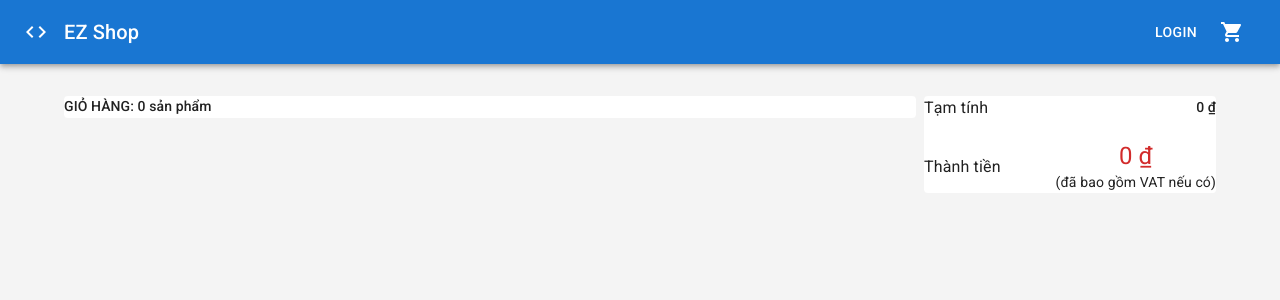
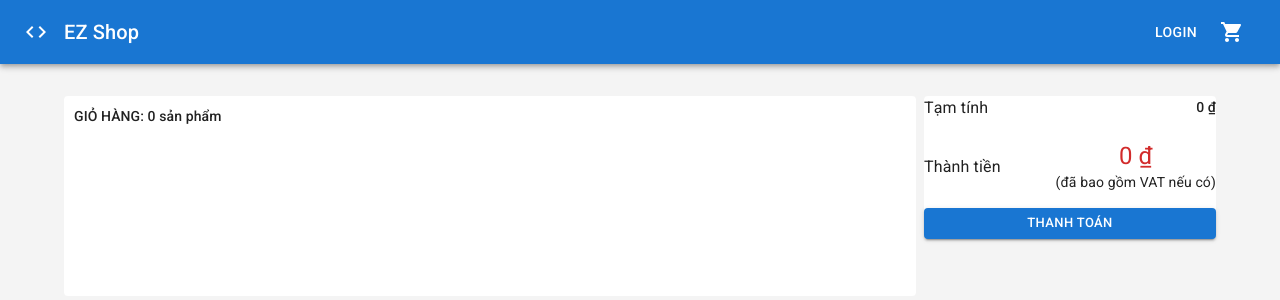
Before and after one commit to hiiamsiro/react-shop, a React (Create React App) app: page /cart in a window 1280 px wide. Shown: the top 300 px of the page. Built offline with nearby package versions, Linux system fonts and the light colour scheme.

Commit message:
Fix update quantity cart and add checkout button

```diff
--- a/public/index.html
+++ b/public/index.html
@@ -28,7 +28,7 @@
       rel="stylesheet"
       href="https://fonts.googleapis.com/css?family=Roboto:300,400,500,700&display=swap"
     />
-    <title>React App</title>
+    <title>EZ Shop</title>
   </head>
   <body>
     <noscript>You need to enable JavaScript to run this app.</noscript>
--- a/src/Features/Cart/CartListItems.jsx
+++ b/src/Features/Cart/CartListItems.jsx
@@ -1,30 +1,36 @@
-import React from 'react';
-import PropTypes from 'prop-types';
-import { Box } from '@mui/system';
-import { Grid } from '@mui/material';
-import CartItems from './CartItems';
+import React from "react";
+import PropTypes from "prop-types";
+import { Box } from "@mui/system";
+import { Grid } from "@mui/material";
+import CartItems from "./CartItems";
 
-CartListItems.propTypes = {
+CartListItems.propTypes = {};
 
+function CartListItems({
+  productCart,
+  onSubmit = null,
+  onSubmitRemove = null,
+}) {
+  const handleQtyChange = async (newQuantity) => {
+    if (!onSubmit) return;
+    await onSubmit(newQuantity);
   };
-
-function CartListItems({productCart, onSubmit = null, onSubmitRemove = null }) {
-    const handleQtyChange = (newQuantity) => {
-        if(!onSubmit) return;
-        onSubmit(newQuantity);
-    }
 
   const handleRemove = (newId) => {
     if (!onSubmitRemove) return;
     onSubmitRemove(newId);
-    }
+  };
 
   return (
     <Box>
       <Grid container>
         {productCart.map((items) => (
           <Grid width="100%" item key={items.id}>
-                        <CartItems onSubmit={handleQtyChange} onRemoveItem={handleRemove} data={items}/>
+            <CartItems
+              onSubmit={handleQtyChange}
+              onRemoveItem={handleRemove}
+              data={items}
+            />
           </Grid>
         ))}
       </Grid>
--- a/src/Features/Cart/cartSlice.js
+++ b/src/Features/Cart/cartSlice.js
@@ -1,44 +1,54 @@
-const {createSlice} = require('@reduxjs/toolkit');
+const { createSlice } = require("@reduxjs/toolkit");
 const cartSlice = createSlice({
-    name: 'cart',
+  name: "cart",
   initialState: {
     showMiniCart: false,
     cartItems: [],
   },
   reducers: {
-        showMiniCart(state){
+    showMiniCart(state) {
       state.showMiniCart = true;
     },
 
-        hideMiniCart(state){
+    hideMiniCart(state) {
       state.showMiniCart = false;
     },
-        addToCart(state, action){
+    addToCart(state, action) {
       //newItem = { id, product, quantity }
       const newItem = action.payload;
-            const index = state.cartItems.findIndex(x => x.id === newItem.id);
-            if (index >= 0){
+      const index = state.cartItems.findIndex((x) => x.id === newItem.id);
+      if (index >= 0) {
         //increase quantity
         state.cartItems[index].quantity += newItem.quantity;
-            }else{
+      } else {
         //add to cart
         state.cartItems.push(newItem);
       }
     },
-        setQuantity(state, action){
+    setQuantity(state, action) {
       const { id, quantity } = action.payload;
       // check if product is available in cart
-            const index = state.cartItems.findIndex(x => x.id === id);
-            if(index >= 0){
+      const index = state.cartItems.findIndex((x) => x.id === id);
+      if (index >= 0) {
         state.cartItems[index].quantity = quantity;
       }
     },
-        removeFromCart(state, action){
+    removeFromCart(state, action) {
       const idNeedToRemove = action.payload;
       state.cartItems = state.cartItems.filter((x) => x.id !== idNeedToRemove);
-        }
-    }
+    },
+    removeAll(state, action) {
+      state.cartItems = [];
+    },
+  },
 });
-const {actions,reducer} = cartSlice;
-export const {showMiniCart, hideMiniCart, addToCart, setQuantity, removeFromCart} = actions; //named export
+const { actions, reducer } = cartSlice;
+export const {
+  showMiniCart,
+  hideMiniCart,
+  addToCart,
+  setQuantity,
+  removeFromCart,
+  removeAll,
+} = actions; //named export
 export default reducer; //default export
--- a/src/Features/Cart/index.jsx
+++ b/src/Features/Cart/index.jsx
@@ -1,43 +1,61 @@
-import React from 'react';
-import { useSelector, useDispatch } from 'react-redux';
-import { cartTotalSelector, cartItemsCountSelector, cartItemsSelector } from './selector';
-import { Box } from '@mui/system';
-import { Container, Paper, Grid, Typography } from '@mui/material';
-import { makeStyles } from '@mui/styles';
-import CartListItems from './CartListItems';
-import { formatPrice } from './../../utils/common';
-import { setQuantity, removeFromCart } from 'Features/Cart/cartSlice';
+import React from "react";
+import { useSelector, useDispatch } from "react-redux";
+import {
+  cartTotalSelector,
+  cartItemsCountSelector,
+  cartItemsSelector,
+} from "./selector";
+import { Box } from "@mui/system";
+import { Button, Container, Paper, Grid, Typography } from "@mui/material";
+import { makeStyles } from "@mui/styles";
+import CartListItems from "./CartListItems";
+import { formatPrice } from "./../../utils/common";
+import {
+  setQuantity,
+  removeFromCart,
+  removeAll,
+} from "Features/Cart/cartSlice";
 
-
-CartFeature.propTypes = {
-
-};
+CartFeature.propTypes = {};
 
 function CartFeature(props) {
   const useStyles = makeStyles({
     root: {
-            paddingTop: '32px',
+      paddingTop: "32px",
     },
     left: {
-            width: '400px',
-            padding: '12px',
-            borderRight: '1px solid grey'
+      width: "400px",
+      padding: "12px",
+      borderRight: "1px solid grey",
     },
     right: {
-            flex: '1 1 0',
-            padding: '12px',
+      flex: "1 1 0",
+      padding: "12px",
+    },
+    cartCount: {
+      paddingTop: "10px",
+      paddingLeft: "10px",
     },
     totalPrice: {
-            display: 'flex',
-            justifyContent: 'space-between',
-            alignItems: 'center'
+      display: "flex",
+      justifyContent: "space-between",
+      alignItems: "center",
     },
     totalPriceVat: {
-            display: 'flex',
-            justifyContent: 'space-between',
-            alignItems: 'center',
-            marginTop: '20px'
-        }
+      display: "flex",
+      justifyContent: "space-between",
+      alignItems: "center",
+      marginTop: "20px",
+    },
+    checkout: {
+      paddingTop: "15px",
+    },
+    checkoutBtn: {
+      display: "inline-block",
+      margin: "0 auto",
+      width: "100%",
+      textAlign: "center",
+    },
   });
   const classes = useStyles();
   const dispatch = useDispatch();
@@ -50,42 +68,71 @@ function CartFeature(props) {
   const handleOnChangeItems = (newValues) => {
     const action = setQuantity({
       id: newValues.id,
-            quantity: newValues.quantity
-        })
+      quantity: newValues.quantity,
+    });
     dispatch(action);
-    }
+  };
 
   const handleOnRemoveItems = (newId) => {
     const action = removeFromCart(newId);
     dispatch(action);
-    }
+  };
+
+  const handleCheckout = () => {
+    dispatch(removeAll());
+  };
 
   return (
     <Box className={classes.root}>
       <Container>
         <Grid container spacing={1}>
-                    <Grid item sx={{flex: '1 1 0'}}>
-                        <Paper elevation={0}>
-                        <Typography variant="subtitle2">
+          <Grid item sx={{ flex: "1 1 0" }}>
+            <Paper elevation={0} sx={{ minHeight: "200px" }}>
+              <Typography className={classes.cartCount} variant="subtitle2">
                 GIỎ HÀNG: {cartItemsCount} sản phẩm
               </Typography>
 
-                        <CartListItems productCart={cartItems} onSubmit={handleOnChangeItems} onSubmitRemove={handleOnRemoveItems}></CartListItems>
+              <CartListItems
+                productCart={cartItems}
+                onSubmit={handleOnChangeItems}
+                onSubmitRemove={handleOnRemoveItems}
+              ></CartListItems>
             </Paper>
           </Grid>
 
-                    <Grid item sx={{width: '300px'}}>
+          <Grid item sx={{ width: "300px" }}>
             <Paper elevation={0}>
               <Box className={classes.totalPrice}>
                 <Typography>Tạm tính</Typography>
-                                <Typography variant="subtitle2">{formatPrice(cartTotal)}</Typography>
+                <Typography variant="subtitle2">
+                  {formatPrice(cartTotal)}
+                </Typography>
               </Box>
               <Box className={classes.totalPriceVat}>
                 <Typography>Thành tiền</Typography>
                 <Paper elevation={0}>
-                                    <Typography sx={{color: '#D22B2B',textAlign: 'center'}} variant="h5">{formatPrice(cartTotal)}</Typography>
-                                    <Typography sx={{fontSize: '14px'}}>(đã bao gồm VAT nếu có)</Typography>
+                  <Typography
+                    sx={{ color: "#D22B2B", textAlign: "center" }}
+                    variant="h5"
+                  >
+                    {formatPrice(cartTotal)}
+                  </Typography>
+                  <Typography sx={{ fontSize: "14px" }}>
+                    (đã bao gồm VAT nếu có)
+                  </Typography>
                 </Paper>
+              </Box>
+
+              <Box className={classes.checkout}>
+                <Button
+                  className={classes.checkoutBtn}
+                  onClick={handleCheckout}
+                  color="primary"
+                  size="small"
+                  variant="contained"
+                >
+                  Thanh toán
+                </Button>
               </Box>
             </Paper>
           </Grid>
--- a/src/Features/Product/components/Product.jsx
+++ b/src/Features/Product/components/Product.jsx
@@ -1,26 +1,38 @@
-import React from 'react';
-import PropTypes from 'prop-types';
-import { Box } from '@mui/system';
-import { Skeleton, Typography } from '@mui/material';
-import {STATIC_HOST, THUMBNAIL_PLACEHOLDER} from 'constants/index';
-import { useHistory } from 'react-router';
-import { formatPrice } from 'utils/common';
+import React from "react";
+import PropTypes from "prop-types";
+import { Box } from "@mui/system";
+import { Skeleton, Typography } from "@mui/material";
+import { STATIC_HOST, THUMBNAIL_PLACEHOLDER } from "constants/index";
+import { useHistory } from "react-router";
+import { formatPrice } from "utils/common";
+import { makeStyles } from "@mui/styles";
 
 Product.propTypes = {
   product: PropTypes.object,
 };
 // product.thumbnail?.url có nghĩa là nếu product.thumbnail có dữ liệu mới . tiếp url sau còn nếu null thì in ra placeholder ở sau. CÓ THỂ BỎ DẤU ? TRONG TRƯỜNG HỢP NÀY
-function Product({product}) {
+function Product({ product }) {
+  const useStyles = makeStyles({
+    product: {
+      "&:hover": {
+        cursor: "pointer",
+      },
+    },
+  });
+  const classes = useStyles();
+
   const history = useHistory();
-    const thumbnailUrl = product.thumbnail ? `${STATIC_HOST}${product.thumbnail?.url}` : THUMBNAIL_PLACEHOLDER;
+  const thumbnailUrl = product.thumbnail
+    ? `${STATIC_HOST}${product.thumbnail?.url}`
+    : THUMBNAIL_PLACEHOLDER;
 
   const handleClick = () => {
-        history.push(`/products/${product.id}`)
-    }
+    history.push(`/products/${product.id}`);
+  };
 
   return (
     <Box padding={1} onClick={handleClick}>
-            <Box padding={1} minHeight='215px'>
+      <Box padding={1} minHeight="215px" className={classes.product}>
         <img src={thumbnailUrl} alt="{product.name}" width="100%" />
       </Box>
 
@@ -29,7 +41,7 @@ function Product({product}) {
         <Box component="span" fontSize="16px" fontWeight="bold" mr={1}>
           {formatPrice(product.salePrice)}
         </Box>
-                {product.promotionPercent > 0 ? ` -${product.promotionPercent}%` : ''}
+        {product.promotionPercent > 0 ? ` -${product.promotionPercent}%` : ""}
       </Typography>
     </Box>
   );
```
Also changed, not shown: src/Components/form-controls/QuantityField/index.jsx (+55 -35 lines), src/Features/Cart/CartItems.jsx (+72 -57 lines), src/api/axiosClient.js (+18 -12 lines). Lines whose indentation alone changed are shown as unchanged.
